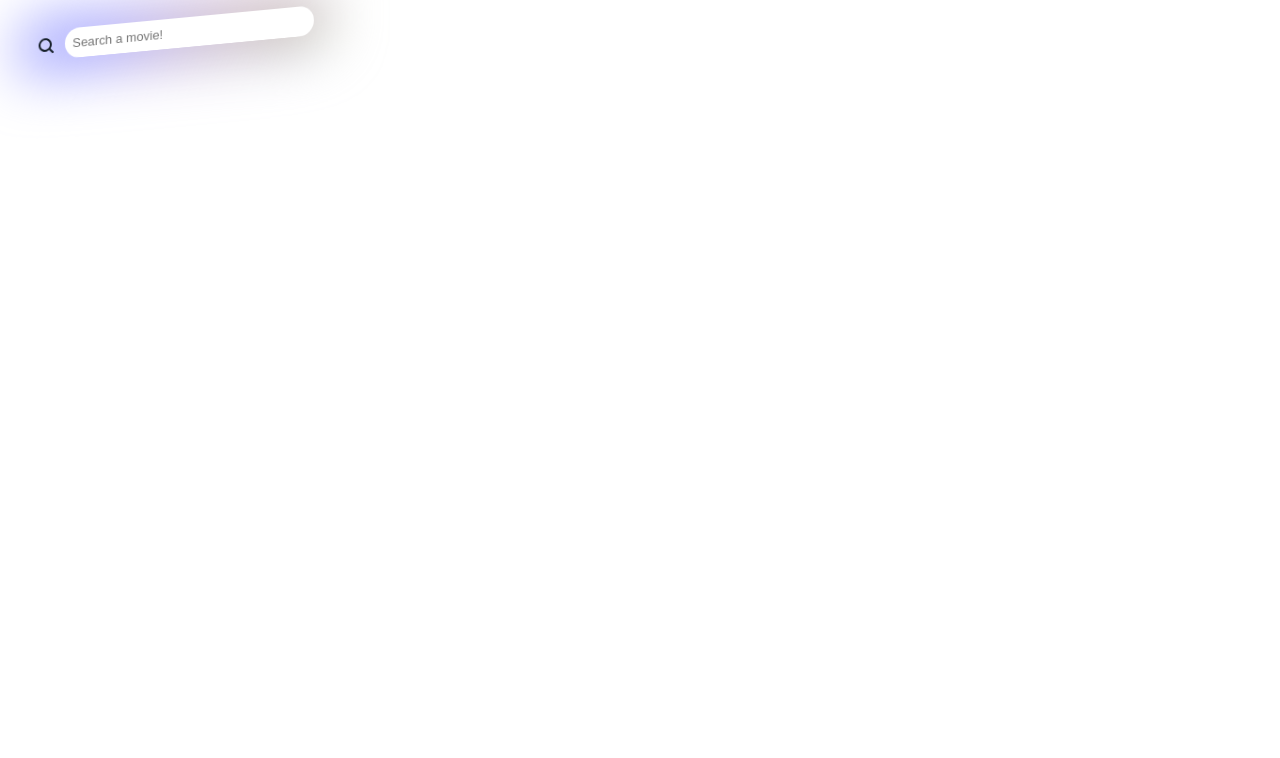
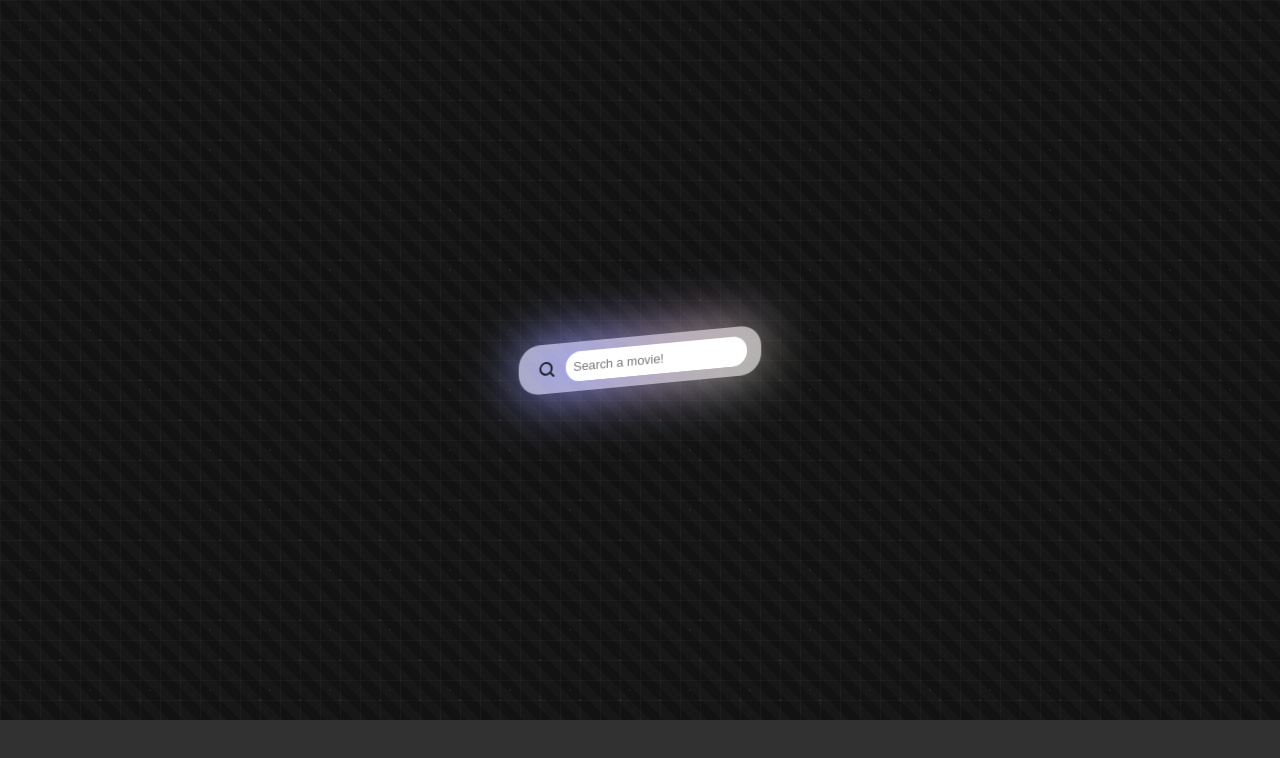
Before and after one commit to AdrielFoppa/OMDB-API-Practice, a website: page public/index.html in a window 1280 px wide. Drawn offline with Linux system fonts and the light colour scheme.

Commit message:
Feat: adicionado background

```diff
--- a/public/index.html
+++ b/public/index.html
@@ -9,6 +9,9 @@
 </head>
 <body>
 
+    <div class="container"></div>
+
+    <!-- parte responsavel por pelo input e pelo botao -->
     <div class="input__container">
         <div class="shadow__input"></div>
         <button class="input__button__shadow" id="botao">
@@ -18,6 +21,8 @@
         </button>
         <input type="text" name="movieTitle" id="movieTitle" class="input__search" placeholder="Search a movie!">
       </div>
+
+
     <section id="data"></section>
 
 
--- a/public/style/style.css
+++ b/public/style/style.css
@@ -1,6 +1,16 @@
-/* From Uiverse.io by EddyBel */
+body {
+    display: flex;
+    justify-content: center;
+    align-items: center;
+    height: 90vh; /* altura total da tela */
+    margin: 0;
+    background: #313131;
+  }
+
+
+
 .input__container {
-    position: relative;
+    position: absolute;
     background: rgba(255, 255, 255, 0.664);
     padding: 10px 15px;
     display: flex;
@@ -59,3 +69,65 @@
     padding: 8px;
     position: relative;
   }
+
+  /* From Uiverse.io by chris_6688 */
+.container {
+    width: 100%;
+    height: 100%;
+    background-color: #121212; /* Dark background color */
+    background-image: radial-gradient(
+        circle at 50% 50%,
+        rgba(255, 255, 255, 0.05) 1px,
+        transparent 0
+      ),
+      linear-gradient(rgba(255, 255, 255, 0.03) 1px, transparent 0),
+      linear-gradient(90deg, rgba(255, 255, 255, 0.03) 1px, transparent 0);
+    background-size:
+      40px 40px,
+      20px 20px,
+      20px 20px;
+    position: relative;
+    overflow: hidden;
+  }
+
+  .container::before {
+    content: "";
+    position: absolute;
+    top: 0;
+    left: 0;
+    width: 100%;
+    height: 100%;
+    background: repeating-linear-gradient(
+      45deg,
+      transparent,
+      transparent 10px,
+      rgba(255, 255, 255, 0.03) 10px,
+      rgba(255, 255, 255, 0.03) 20px
+    );
+    z-index: 1;
+    opacity: 0.8;
+  }
+
+  .container::after {
+    content: "";
+    position: absolute;
+    top: 0;
+    left: 0;
+    width: 100%;
+    height: 100%;
+    background: radial-gradient(
+      circle,
+      rgba(255, 255, 255, 0.07) 1px,
+      transparent 1px
+    );
+    background-size: 60px 60px;
+    z-index: 2;
+    opacity: 0.6;
+  }
+
+
+
+
+  .divMovie{
+    color: aliceblue;
+  }
--- a/src/index.ts
+++ b/src/index.ts
@@ -45,6 +45,7 @@ function createMovieDiv(movie:MovieBool):void{
 
         //cria a Div onde sera adicionado os dados do filme
         let div = document.createElement("div")
+        div.classList.add("divMovie")
 
         //cria elemento de imagem do poster
         let poster = document.createElement("img")
@@ -95,6 +96,7 @@ document.getElementById("botao").addEventListener("click",async (ev)=>{
 
     //se o filme existir
     if(movieData){
+        document.body.style.height = `20vh`
         restartSection()
         console.log(movieData)
         createMovieDiv(movieData)
```
Also changed, not shown: dist/index.js.
